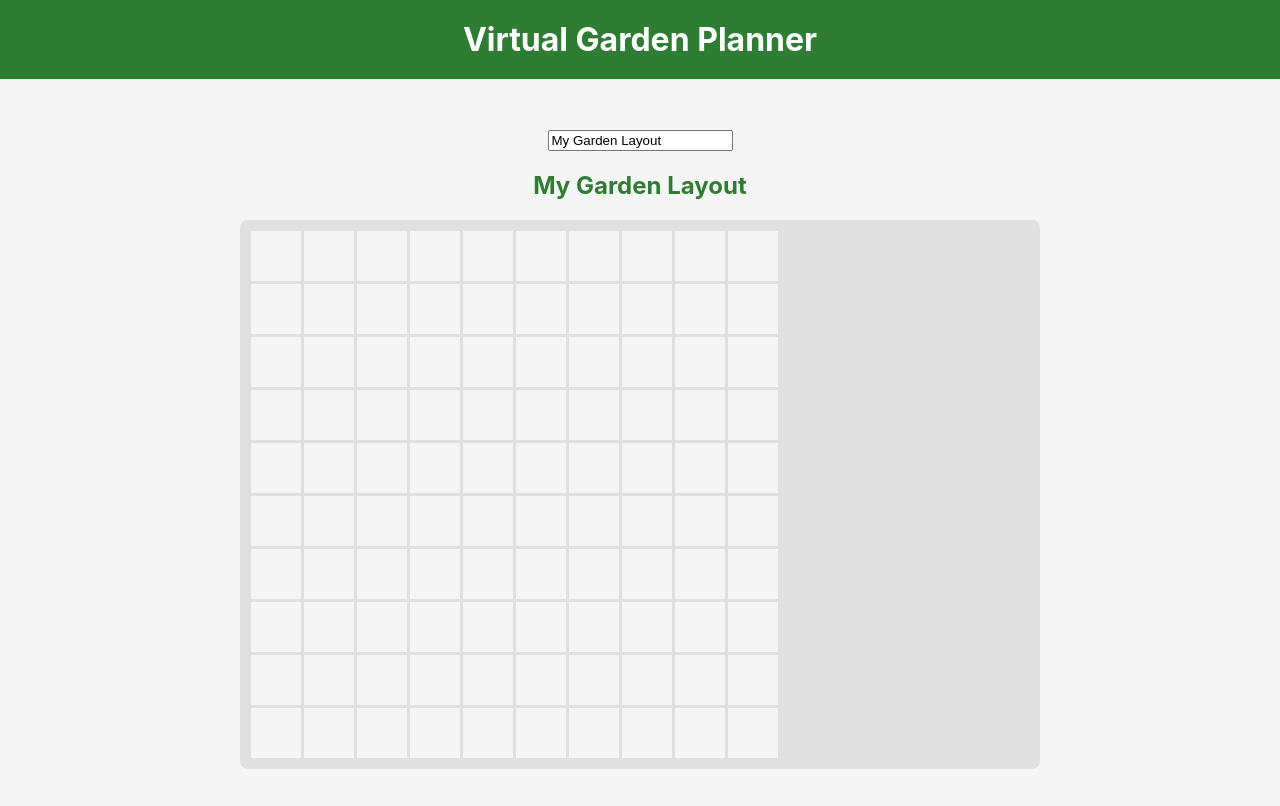
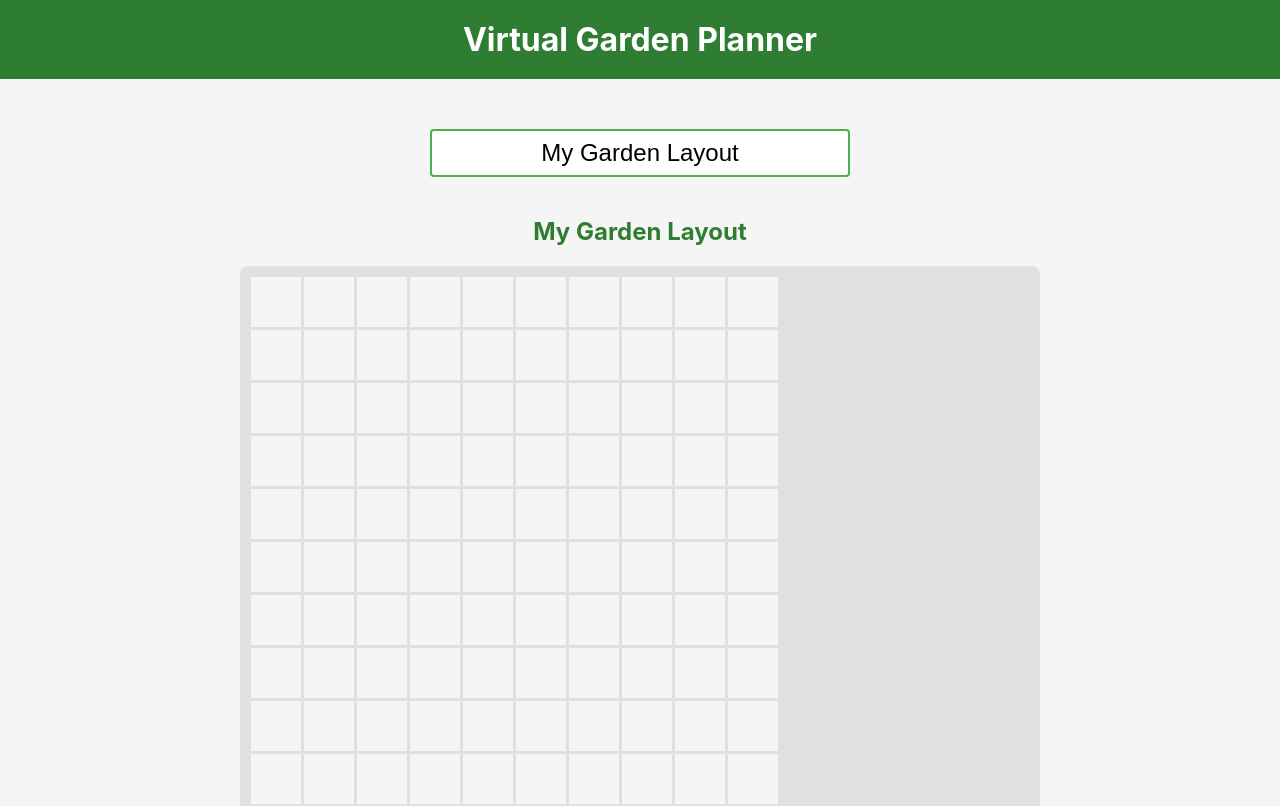
Before and after one commit to elizabethvilloria/virtual-garden-planner, a React (Create React App) app: page / in a window 1280 px wide. Shown: the top 806 px of the page. Built offline with nearby package versions, Linux system fonts and the light colour scheme; the HTML template or start-up script is replaced by a standard one.

Commit message:
style: add styles for garden title input

```diff
--- a/src/components/GardenLayout.css
+++ b/src/components/GardenLayout.css
@@ -39,3 +39,20 @@ h2 {
   margin-bottom: 20px;
   text-align: center;
 }
+
+.garden-title-input {
+  font-size: 1.5rem;
+  padding: 8px;
+  border: 2px solid #4caf50;
+  border-radius: 4px;
+  margin-bottom: 20px;
+  width: 100%;
+  max-width: 400px;
+  text-align: center;
+}
+
+.garden-title-input:focus {
+  outline: none;
+  border-color: #2e7d32;
+  box-shadow: 0 0 0 2px rgba(46, 125, 50, 0.2);
+}
```
